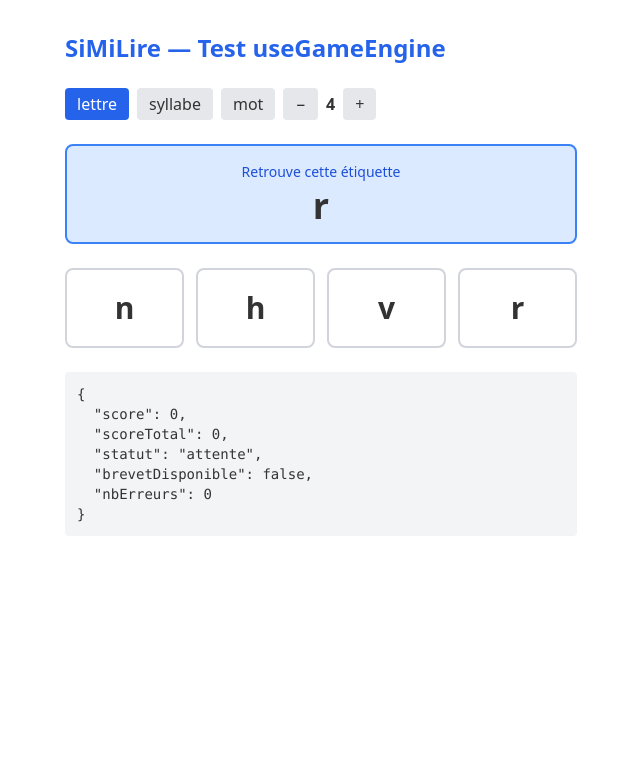
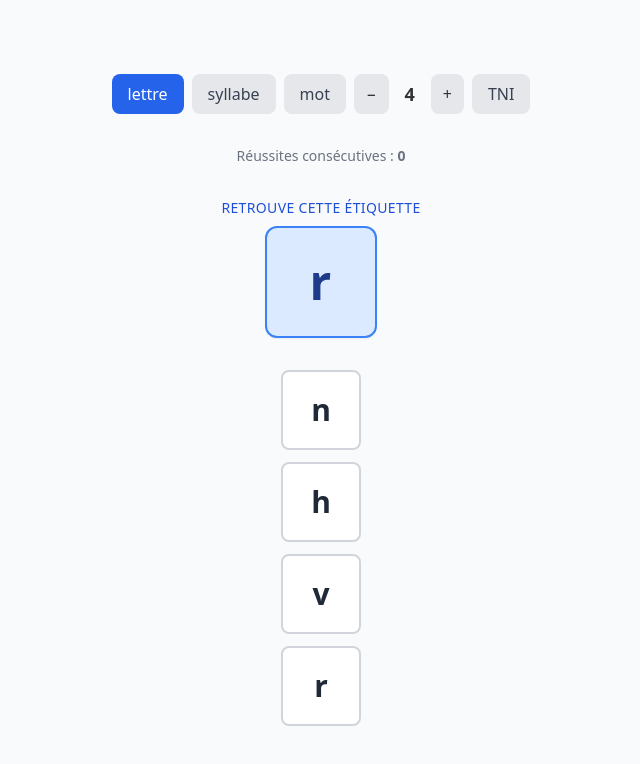
Before and after one commit to micetf/similire, a React (Vite) app: page / in a window 1280 px wide. Shown: the top 764 px of the page, without its empty margins (319-959 px from the left). Built offline with nearby package versions, Linux system fonts and the light colour scheme.

Commit message:
feat: composants de jeu — ModelZone, ProposalGrid, EtiquetteCard, FeedbackMessage

```diff
--- a/src/App.jsx
+++ b/src/App.jsx
@@ -1,56 +1,72 @@
-import { useCallback } from "react";
+/**
+ * Composant racine de SiMiLire.
+ * Instancie les hooks et orchestre l'affichage.
+ *
+ * @module App
+ */
+
+import { useState, useCallback } from "react";
 import { useConfig } from "@hooks/useConfig";
 import { useGameEngine } from "@hooks/useGameEngine";
+import ModelZone from "@/components/game/ModelZone";
+import ProposalGrid from "@/components/game/ProposalGrid";
+import FeedbackMessage from "@/components/game/FeedbackMessage";
 import { TYPES_UNITE, DELAI_SUCCES_MS } from "@constants";
 
 /**
  * Composant racine de SiMiLire.
- * Sprint 4 — validation du hook useGameEngine.
  *
  * @returns {JSX.Element}
  */
 function App() {
-    const { config, setTypeUnite, setNbPropositions } = useConfig();
+    const { config, setTypeUnite, setNbPropositions, toggleModeTni } =
+        useConfig();
+
     const { gameState, repondre, allerTourSuivant, recommencer } =
         useGameEngine(config);
 
     const {
         tourCourant,
         score,
-        scoreTotal,
         statut,
         brevetDisponible,
         nbErreursTourCourant,
     } = gameState;
 
+    // Id de l'étiquette cliquée — pour l'animation shake
+    const [idClique, setIdClique] = useState(null);
+
     const handleRepondre = useCallback(
         (id) => {
+            if (statut === "succes") return;
+            setIdClique(id);
             repondre(id);
             if (id === tourCourant.modele.id) {
                 setTimeout(() => {
+                    setIdClique(null);
                     allerTourSuivant();
                 }, DELAI_SUCCES_MS);
             }
         },
-        [repondre, allerTourSuivant, tourCourant.modele.id]
+        [statut, repondre, allerTourSuivant, tourCourant.modele.id]
     );
 
+    const handleReessayer = useCallback(() => {
+        setIdClique(null);
+    }, []);
+
     return (
-        <div className="p-8 space-y-6 max-w-xl mx-auto">
-            <h1 className="text-2xl font-bold text-blue-600">
-                SiMiLire — Test useGameEngine
-            </h1>
-
-            {/* Config rapide */}
-            <div className="flex gap-2">
+        <div className="min-h-screen bg-gray-50 flex flex-col items-center justify-center gap-8 p-6">
+            {/* Config rapide — sera remplacée par ConfigPanel au sprint 6 */}
+            <div className="flex flex-wrap gap-2 justify-center">
                 {TYPES_UNITE.map((type) => (
                     <button
                         key={type}
                         onClick={() => setTypeUnite(type)}
-                        className={`px-3 py-1 rounded ${
+                        className={`px-4 py-2 rounded-lg font-medium transition-colors ${
                             config.typeUnite === type
                                 ? "bg-blue-600 text-white"
-                                : "bg-gray-200"
+                                : "bg-gray-200 text-gray-700 hover:bg-gray-300"
                         }`}
                     >
                         {type}
@@ -58,84 +74,66 @@ function App() {
                 ))}
                 <button
                     onClick={() => setNbPropositions(config.nbPropositions - 1)}
-                    className="px-3 py-1 bg-gray-200 rounded"
+                    className="px-3 py-2 bg-gray-200 rounded-lg hover:bg-gray-300"
                 >
                     −
                 </button>
-                <span className="self-center font-bold">
+                <span className="flex items-center font-bold text-lg px-2">
                     {config.nbPropositions}
                 </span>
                 <button
                     onClick={() => setNbPropositions(config.nbPropositions + 1)}
-                    className="px-3 py-1 bg-gray-200 rounded"
+                    className="px-3 py-2 bg-gray-200 rounded-lg hover:bg-gray-300"
                 >
                     +
                 </button>
+                <button
+                    onClick={toggleModeTni}
+                    className={`px-4 py-2 rounded-lg font-medium transition-colors ${
+                        config.modeTni
+                            ? "bg-indigo-600 text-white"
+                            : "bg-gray-200 text-gray-700 hover:bg-gray-300"
+                    }`}
+                >
+                    TNI
+                </button>
             </div>
 
-            {/* Modèle */}
-            <div className="bg-blue-100 border-2 border-blue-500 rounded-lg p-4 text-center">
-                <p className="text-sm text-blue-700 mb-1">
-                    Retrouve cette étiquette
-                </p>
-                <span className="text-4xl font-bold">
-                    {tourCourant.modele.valeur}
-                </span>
-            </div>
+            {/* Score */}
+            <p className="text-sm text-gray-500">
+                Réussites consécutives : <strong>{score}</strong>
+            </p>
 
-            {/* Propositions */}
-            <div className="grid grid-cols-4 gap-3">
-                {tourCourant.propositions.map((item) => (
-                    <button
-                        key={item.id}
-                        onClick={() => handleRepondre(item.id)}
-                        className={`h-20 text-3xl font-bold rounded-lg border-2 transition-colors ${
-                            statut === "succes" &&
-                            item.id === tourCourant.modele.id
-                                ? "bg-green-200 border-green-500"
-                                : statut === "erreur" &&
-                                    item.id === tourCourant.modele.id &&
-                                    nbErreursTourCourant >= 2
-                                  ? "bg-yellow-200 border-yellow-400"
-                                  : "bg-white border-gray-300 hover:border-blue-400"
-                        }`}
-                    >
-                        {item.valeur}
-                    </button>
-                ))}
-            </div>
+            {/* Zone modèle */}
+            <ModelZone modele={tourCourant.modele} modeTni={config.modeTni} />
 
-            {/* Feedback */}
-            {statut === "erreur" && (
-                <p className="text-orange-600 font-bold text-center">
-                    Essaie encore !
-                </p>
-            )}
+            {/* Grille de propositions */}
+            <ProposalGrid
+                propositions={tourCourant.propositions}
+                idModele={tourCourant.modele.id}
+                idClique={idClique}
+                statut={statut}
+                nbErreursTourCourant={nbErreursTourCourant}
+                modeTni={config.modeTni}
+                onRepondre={handleRepondre}
+            />
 
-            {/* Score */}
-            <pre className="bg-gray-100 p-3 rounded text-sm">
-                {JSON.stringify(
-                    {
-                        score,
-                        scoreTotal,
-                        statut,
-                        brevetDisponible,
-                        nbErreurs: nbErreursTourCourant,
-                    },
-                    null,
-                    2
-                )}
-            </pre>
+            {/* Feedback erreur */}
+            <FeedbackMessage
+                statut={statut}
+                modeTni={config.modeTni}
+                onReessayer={handleReessayer}
+            />
 
-            {/* Brevet */}
+            {/* Brevet disponible — sera remplacé par BrevetModal au sprint 7 */}
             {brevetDisponible && (
-                <div className="bg-green-100 border border-green-500 rounded p-4 text-center space-y-2">
-                    <p className="font-bold text-green-800">
-                        🎉 Brevet disponible !
+                <div className="bg-green-100 border border-green-500 rounded-xl p-6 text-center space-y-3">
+                    <p className="text-xl font-bold text-green-800">
+                        Bravo ! Brevet disponible !
                     </p>
                     <button
                         onClick={recommencer}
-                        className="px-4 py-2 bg-green-600 text-white rounded"
+                        className="px-6 py-2 bg-green-600 hover:bg-green-700 text-white font-bold rounded-lg transition-colors"
                     >
                         Recommencer
                     </button>
--- /dev/null
+++ b/src/components/game/EtiquetteCard.jsx
@@ -0,0 +1,98 @@
+/**
+ * Étiquette individuelle cliquable.
+ * Gère ses propres états visuels : attente, succès, erreur, guidage.
+ *
+ * @module components/game/EtiquetteCard
+ */
+
+import { useState, useEffect } from "react";
+import PropTypes from "prop-types";
+
+/**
+ * Étiquette individuelle cliquable du jeu SiMiLire.
+ *
+ * @param {Object}   props
+ * @param {string}   props.valeur               - Valeur affichée
+ * @param {string}   props.id                   - Identifiant de l'item
+ * @param {boolean}  props.estCorrecte           - Cet item est la bonne réponse
+ * @param {boolean}  props.estCliquee            - Cet item vient d'être cliqué
+ * @param {string}   props.statut               - Statut du tour courant
+ * @param {number}   props.nbErreursTourCourant  - Nombre d'erreurs sur ce tour
+ * @param {boolean}  props.modeTni              - Mode TNI activé
+ * @param {Function} props.onClic               - Callback au clic
+ * @returns {JSX.Element}
+ */
+function EtiquetteCard({
+    valeur,
+    id,
+    estCorrecte,
+    estCliquee,
+    statut,
+    nbErreursTourCourant,
+    modeTni,
+    onClic,
+}) {
+    // État local pour déclencher et réinitialiser l'animation shake
+    const [animer, setAnimer] = useState(false);
+
+    // Déclenche l'animation shake quand cette étiquette est cliquée en erreur
+    useEffect(() => {
+        if (estCliquee && statut === "erreur") {
+            setAnimer(true);
+            const timer = setTimeout(() => setAnimer(false), 400);
+            return () => clearTimeout(timer);
+        }
+    }, [estCliquee, statut]);
+
+    // Guidage discret : halo jaune sur la bonne réponse au 2e échec
+    const afficherGuidage = estCorrecte && nbErreursTourCourant >= 2;
+
+    // Classes de couleur selon l'état
+    const classesCouleur = () => {
+        if (statut === "succes" && estCorrecte) {
+            return "bg-green-200 border-green-500 text-green-800";
+        }
+        if (afficherGuidage) {
+            return "bg-yellow-100 border-yellow-400 text-gray-800";
+        }
+        if (estCliquee && statut === "erreur") {
+            return "bg-orange-100 border-orange-400 text-gray-800";
+        }
+        return "bg-white border-gray-300 text-gray-800 hover:border-blue-400 hover:bg-blue-50";
+    };
+
+    // Tailles selon le mode TNI
+    const classesTaille = modeTni
+        ? "w-32 h-32 text-tni-md"
+        : "w-20 h-20 text-3xl";
+
+    return (
+        <button
+            onClick={() => onClic(id)}
+            disabled={statut === "succes"}
+            className={`
+                flex items-center justify-center
+                ${classesTaille}
+                font-bold rounded-lg border-2
+                transition-colors duration-150
+                ${classesCouleur()}
+                ${animer ? "animate-shake" : ""}
+            `}
+        >
+            {valeur}
+        </button>
+    );
+}
+
+EtiquetteCard.propTypes = {
+    valeur: PropTypes.string.isRequired,
+    id: PropTypes.string.isRequired,
+    estCorrecte: PropTypes.bool.isRequired,
+    estCliquee: PropTypes.bool.isRequired,
+    statut: PropTypes.oneOf(["attente", "erreur", "succes"]).isRequired,
+    nbErreursTourCourant: PropTypes.number.isRequired,
+    modeTni: PropTypes.bool.isRequired,
+    onClic: PropTypes.func.isRequired,
+};
+
+export default EtiquetteCard;
--- /dev/null
+++ b/src/components/game/FeedbackMessage.jsx
@@ -0,0 +1,50 @@
+/**
+ * Message de feedback affiché après une mauvaise réponse.
+ * Propose un bouton pour réessayer le même tour.
+ *
+ * @module components/game/FeedbackMessage
+ */
+
+import PropTypes from "prop-types";
+
+/**
+ * Message de feedback en cas d'erreur.
+ *
+ * @param {Object}   props
+ * @param {string}   props.statut      - Statut du tour courant
+ * @param {boolean}  props.modeTni    - Mode TNI activé
+ * @param {Function} props.onReessayer - Callback pour réessayer
+ * @returns {JSX.Element|null}
+ */
+function FeedbackMessage({ statut, modeTni, onReessayer }) {
+    if (statut !== "erreur") return null;
+
+    const classeTexte = modeTni ? "text-tni-sm" : "text-lg";
+
+    return (
+        <div className="flex flex-col items-center gap-3">
+            <p className={`font-bold text-orange-600 ${classeTexte}`}>
+                Essaie encore !
+            </p>
+            <button
+                onClick={onReessayer}
+                className={`
+                    px-6 py-2 bg-orange-500 hover:bg-orange-600
+                    text-white font-bold rounded-lg
+                    transition-colors duration-150
+                    ${modeTni ? "text-tni-sm px-10 py-4" : ""}
+                `}
+            >
+                Réessayer
+            </button>
+        </div>
+    );
+}
+
+FeedbackMessage.propTypes = {
+    statut: PropTypes.oneOf(["attente", "erreur", "succes"]).isRequired,
+    modeTni: PropTypes.bool.isRequired,
+    onReessayer: PropTypes.func.isRequired,
+};
+
+export default FeedbackMessage;
--- /dev/null
+++ b/src/components/game/ModelZone.jsx
@@ -0,0 +1,52 @@
+/**
+ * Zone d'affichage du modèle à retrouver.
+ * Visuellement distincte des propositions : fond bleu, taille supérieure.
+ *
+ * @module components/game/ModelZone
+ */
+
+import PropTypes from "prop-types";
+
+/**
+ * Zone d'affichage de l'étiquette modèle.
+ *
+ * @param {Object}  props
+ * @param {Object}  props.modele   - Item modèle à afficher
+ * @param {boolean} props.modeTni - Mode TNI activé
+ * @returns {JSX.Element}
+ */
+function ModelZone({ modele, modeTni }) {
+    const classeTexte = modeTni ? "text-tni-lg" : "text-5xl";
+
+    return (
+        <div className="flex flex-col items-center gap-2">
+            <p className="text-sm font-medium text-blue-700 tracking-wide uppercase">
+                Retrouve cette étiquette
+            </p>
+            <div
+                className={`
+                    flex items-center justify-center
+                    bg-blue-100 border-2 border-blue-500
+                    rounded-xl shadow-sm
+                    ${modeTni ? "w-48 h-48" : "w-28 h-28"}
+                `}
+            >
+                <span
+                    className={`font-bold text-blue-900 tracking-wide ${classeTexte}`}
+                >
+                    {modele.valeur}
+                </span>
+            </div>
+        </div>
+    );
+}
+
+ModelZone.propTypes = {
+    modele: PropTypes.shape({
+        id: PropTypes.string.isRequired,
+        valeur: PropTypes.string.isRequired,
+    }).isRequired,
+    modeTni: PropTypes.bool.isRequired,
+};
+
+export default ModelZone;
--- /dev/null
+++ b/src/components/game/ProposalGrid.jsx
@@ -0,0 +1,75 @@
+/**
+ * Grille des étiquettes proposées à l'élève.
+ * Disposition responsive selon le nombre de propositions.
+ *
+ * @module components/game/ProposalGrid
+ */
+
+import PropTypes from "prop-types";
+import EtiquetteCard from "./EtiquetteCard";
+
+/**
+ * Grille des étiquettes proposées.
+ *
+ * @param {Object}   props
+ * @param {Array}    props.propositions          - Liste des items proposés
+ * @param {string}   props.idModele              - Id de la bonne réponse
+ * @param {string}   props.idClique              - Id de l'étiquette cliquée
+ * @param {string}   props.statut               - Statut du tour courant
+ * @param {number}   props.nbErreursTourCourant  - Nombre d'erreurs sur ce tour
+ * @param {boolean}  props.modeTni              - Mode TNI activé
+ * @param {Function} props.onRepondre           - Callback de réponse
+ * @returns {JSX.Element}
+ */
+function ProposalGrid({
+    propositions,
+    idModele,
+    idClique,
+    statut,
+    nbErreursTourCourant,
+    modeTni,
+    onRepondre,
+}) {
+    // Nombre de colonnes adapté au nombre de propositions
+    const nbCols = Math.min(propositions.length, 4);
+    const classeGrille = `grid grid-cols-${nbCols} gap-3 justify-items-center`;
+
+    return (
+        <div className={classeGrille}>
+            {propositions.map((item) => (
+                <EtiquetteCard
+                    key={item.id}
+                    valeur={item.valeur}
+                    id={item.id}
+                    estCorrecte={item.id === idModele}
+                    estCliquee={item.id === idClique}
+                    statut={statut}
+                    nbErreursTourCourant={nbErreursTourCourant}
+                    modeTni={modeTni}
+                    onClic={onRepondre}
+                />
+            ))}
+        </div>
+    );
+}
+
+ProposalGrid.propTypes = {
+    propositions: PropTypes.arrayOf(
+        PropTypes.shape({
+            id: PropTypes.string.isRequired,
+            valeur: PropTypes.string.isRequired,
+        })
+    ).isRequired,
+    idModele: PropTypes.string.isRequired,
+    idClique: PropTypes.string,
+    statut: PropTypes.oneOf(["attente", "erreur", "succes"]).isRequired,
+    nbErreursTourCourant: PropTypes.number.isRequired,
+    modeTni: PropTypes.bool.isRequired,
+    onRepondre: PropTypes.func.isRequired,
+};
+
+ProposalGrid.defaultProps = {
+    idClique: null,
+};
+
+export default ProposalGrid;
```
Also changed, not shown: 1 other file (tests, documents, lock files or other folders).
